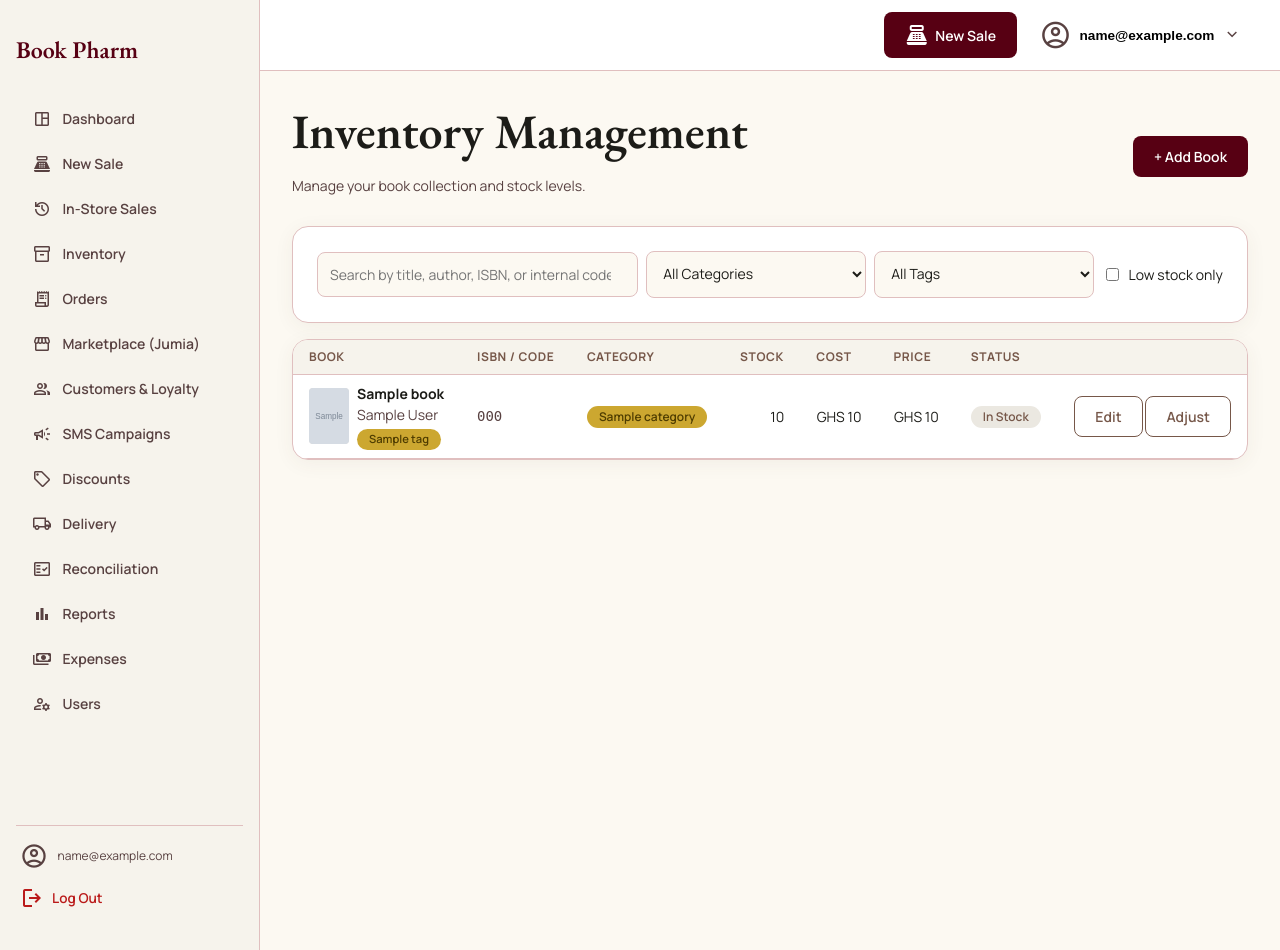
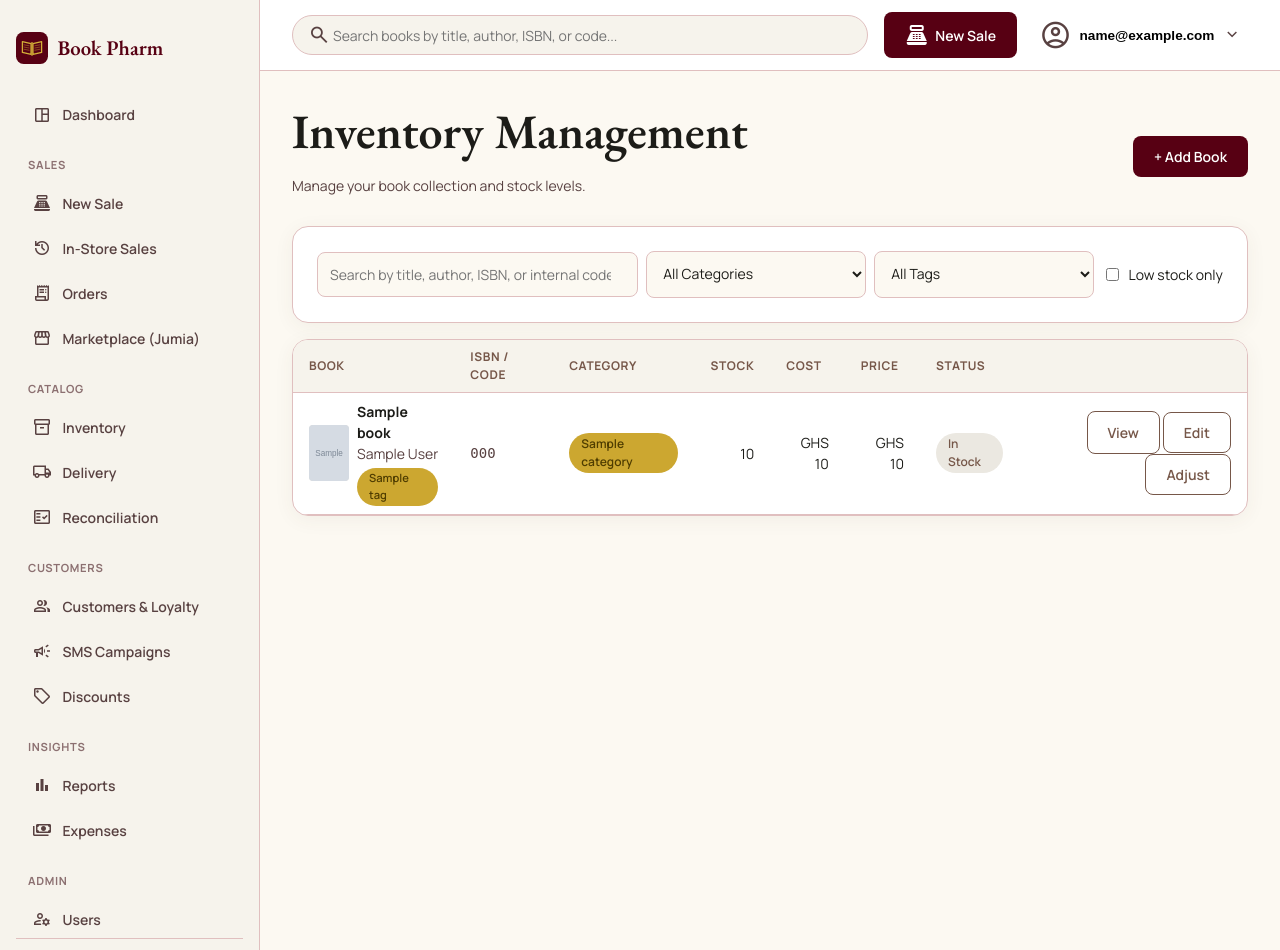
Before and after one commit to Wisdom-Delali/Book-Pharm, a Django app: template backend/templates/portal/catalog/book_list.html in a window 1280 px wide. Run offline with Django 4.2, Linux system fonts and the light colour scheme; a user stored in the database is signed in; tables that the repository leaves empty hold one stand-in row (values such as "Sample post"); the template is opened without the code that fills it: most values are stand-ins (such as "Sample title", 1, 10 or a date in 2020); grey boxes marked "Sample" are stand-in pictures; some libraries are stand-ins or nearby versions.

Commit message:
feat: Implement price change logging and book history feature
- Added PriceChangeLog model to track changes in cost and selling prices of books.
- Updated Book model to include many-to-many relationship with Tag.
- Enhanced BookAdmin to log price changes on save.
- Created book history view to display price changes, sales history, and stock adjustments.
- Updated portal templates to include a "View" button for accessing book history.
- Introduced a new logo for branding across the portal and storefront.
- Improved portal sidebar and topbar for better navigation and search functionality.

```diff
--- a/backend/apps/portal/urls.py
+++ b/backend/apps/portal/urls.py
@@ -18,6 +18,7 @@ urlpatterns = [
     path('catalog/books/new/', views.book_create, name='book_create'),
     path('catalog/books/<int:pk>/edit/', views.book_update, name='book_update'),
     path('catalog/books/<int:pk>/adjust-stock/', views.stock_adjust, name='stock_adjust'),
+    path('catalog/books/<int:pk>/history/', views.book_history, name='book_history'),
     path('customers/', customer_views.customer_list, name='customer_list'),
     path('customers/loyalty-settings/', customer_views.loyalty_settings, name='loyalty_settings'),
     path('customers/<int:pk>/', customer_views.customer_detail, name='customer_detail'),
--- a/backend/static/css/portal-layout.css
+++ b/backend/static/css/portal-layout.css
@@ -25,13 +25,32 @@
 
 .portal-sidebar__brand {
   font-family: var(--font-display);
-  font-size: 1.5rem;
+  font-size: 1.3rem;
   font-weight: 700;
   color: var(--color-primary);
   text-decoration: none;
-  display: block;
-  margin-bottom: var(--space-stack-lg);
+  display: flex;
+  align-items: center;
+  gap: 0.6rem;
 }
+.portal-sidebar__brand img { flex-shrink: 0; border-radius: var(--radius-sm); }
+
+.portal-sidebar__divider {
+  height: 1px;
+  background: var(--color-outline-variant);
+  opacity: 0.6;
+  margin: var(--space-stack-md) 0;
+}
+
+.portal-sidebar__section-label {
+  font-size: 0.7rem;
+  font-weight: 700;
+  letter-spacing: 0.06em;
+  text-transform: uppercase;
+  color: var(--color-outline);
+  margin: var(--space-stack-md) 0.75rem 0.2rem;
+}
+.portal-sidebar__section-label:first-child { margin-top: 0; }
 
 .portal-sidebar__nav { display: flex; flex-direction: column; gap: var(--space-stack-sm); }
 
@@ -88,6 +107,34 @@
   border-bottom: 1px solid var(--color-outline-variant);
   padding: 0.75rem var(--space-margin);
 }
+/* Books only (submits to portal:book_list?q=, which already filters the
+   Inventory list by title/author/isbn/internal_code) — same expand-on-tap
+   pattern as the storefront's topbar search, but full-width on desktop
+   here rather than the storefront's fixed max-width, since there's no
+   competing nav-links cluster to share the row with. */
+.portal-topbar__search { flex: 1 1 auto; max-width: 640px; position: relative; }
+.portal-topbar__search-toggle {
+  position: absolute;
+  left: 0.7rem;
+  top: 50%;
+  transform: translateY(-50%);
+  background: none;
+  border: none;
+  padding: 0.3rem;
+  display: flex;
+  color: var(--color-on-surface-variant);
+  cursor: pointer;
+}
+.portal-topbar__search-toggle .material-symbols-outlined { font-size: 1.4rem; }
+.portal-topbar__search input {
+  width: 100%;
+  padding: 0.6rem 1rem 0.6rem 2.5rem;
+  border: 1px solid var(--color-outline-variant);
+  border-radius: var(--radius-full);
+  background: var(--color-surface-container-low);
+  font-family: var(--font-body);
+}
+
 .portal-topbar__new-sale { display: flex; align-items: center; gap: 0.4rem; }
 
 .portal-topbar__user { position: relative; }
--- a/backend/static/css/storefront-layout.css
+++ b/backend/static/css/storefront-layout.css
@@ -127,10 +127,12 @@ body {
      page at any width. Its row is level with search/nav/cart (same
      .storefront-topbar__inner), just in a separate flex region from them. */
   display: flex;
-  flex-direction: column;
-  line-height: 1.15;
+  align-items: center;
+  gap: 0.6rem;
   text-decoration: none;
 }
+.storefront-topbar__brand-mark { flex-shrink: 0; border-radius: var(--radius-sm); }
+.storefront-topbar__brand-text { display: flex; flex-direction: column; line-height: 1.15; }
 .storefront-topbar__brand-name {
   font-family: var(--font-display);
   font-size: 1.4rem;
--- a/backend/templates/portal/base.html
+++ b/backend/templates/portal/base.html
@@ -18,19 +18,22 @@
   <div class="portal-shell" x-data="{ sidebarOpen: false }">
     <div class="portal-sidebar-backdrop" x-show="sidebarOpen" x-cloak @click="sidebarOpen = false"></div>
     <aside class="portal-sidebar" :class="{ 'is-open': sidebarOpen }">
-      <a class="portal-sidebar__brand" href="{% url 'portal:dashboard' %}">Book Pharm</a>
+      <a class="portal-sidebar__brand" href="{% url 'portal:dashboard' %}">
+        <img src="{% static 'img/logo.svg' %}" alt="" width="32" height="32">
+        <span>Book Pharm</span>
+      </a>
+      <div class="portal-sidebar__divider"></div>
       <nav class="portal-sidebar__nav" @click="sidebarOpen = false">
         <a href="{% url 'portal:dashboard' %}" class="{% if active_nav == 'dashboard' %}is-active{% endif %}">
           <span class="material-symbols-outlined">space_dashboard</span> Dashboard
         </a>
+
+        <p class="portal-sidebar__section-label">Sales</p>
         <a href="{% url 'portal:register_create' %}" class="{% if active_nav == 'register' %}is-active{% endif %}">
           <span class="material-symbols-outlined">point_of_sale</span> New Sale
         </a>
         <a href="{% url 'portal:register_list' %}" class="{% if active_nav == 'register_list' %}is-active{% endif %}">
           <span class="material-symbols-outlined">history</span> In-Store Sales
-        </a>
-        <a href="{% url 'portal:book_list' %}" class="{% if active_nav == 'catalog' %}is-active{% endif %}">
-          <span class="material-symbols-outlined">inventory_2</span> Inventory
         </a>
         <a href="{% url 'portal:order_list' %}" class="{% if active_nav == 'orders' %}is-active{% endif %}">
           <span class="material-symbols-outlined">receipt_long</span> Orders
@@ -38,6 +41,19 @@
         <a href="{% url 'portal:marketplace_list' %}" class="{% if active_nav == 'marketplace' %}is-active{% endif %}">
           <span class="material-symbols-outlined">storefront</span> Marketplace (Jumia)
         </a>
+
+        <p class="portal-sidebar__section-label">Catalog</p>
+        <a href="{% url 'portal:book_list' %}" class="{% if active_nav == 'catalog' %}is-active{% endif %}">
+          <span class="material-symbols-outlined">inventory_2</span> Inventory
+        </a>
+        <a href="{% url 'portal:delivery_settings' %}" class="{% if active_nav == 'delivery' %}is-active{% endif %}">
+          <span class="material-symbols-outlined">local_shipping</span> Delivery
+        </a>
+        <a href="{% url 'portal:reconciliation_list' %}" class="{% if active_nav == 'reconciliation' %}is-active{% endif %}">
+          <span class="material-symbols-outlined">fact_check</span> Reconciliation
+        </a>
+
+        <p class="portal-sidebar__section-label">Customers</p>
         <a href="{% url 'portal:customer_list' %}" class="{% if active_nav == 'customers' %}is-active{% endif %}">
           <span class="material-symbols-outlined">group</span> Customers &amp; Loyalty
         </a>
@@ -47,18 +63,16 @@
         <a href="{% url 'portal:discount_list' %}" class="{% if active_nav == 'discounts' %}is-active{% endif %}">
           <span class="material-symbols-outlined">sell</span> Discounts
         </a>
-        <a href="{% url 'portal:delivery_settings' %}" class="{% if active_nav == 'delivery' %}is-active{% endif %}">
-          <span class="material-symbols-outlined">local_shipping</span> Delivery
-        </a>
-        <a href="{% url 'portal:reconciliation_list' %}" class="{% if active_nav == 'reconciliation' %}is-active{% endif %}">
-          <span class="material-symbols-outlined">fact_check</span> Reconciliation
-        </a>
+
+        <p class="portal-sidebar__section-label">Insights</p>
         <a href="{% url 'portal:reports_sales' %}" class="{% if active_nav == 'reports' %}is-active{% endif %}">
           <span class="material-symbols-outlined">bar_chart</span> Reports
         </a>
         <a href="{% url 'portal:expense_list' %}" class="{% if active_nav == 'expenses' %}is-active{% endif %}">
           <span class="material-symbols-outlined">payments</span> Expenses
         </a>
+
+        <p class="portal-sidebar__section-label">Admin</p>
         <a href="{% url 'portal:user_list' %}" class="{% if active_nav == 'users' %}is-active{% endif %}">
           <span class="material-symbols-outlined">manage_accounts</span> Users
         </a>
@@ -80,6 +94,12 @@
         <button type="button" class="portal-menu-toggle" @click="sidebarOpen = !sidebarOpen" aria-label="Toggle navigation">
           <span class="material-symbols-outlined">menu</span>
         </button>
+        <form class="portal-topbar__search" method="get" action="{% url 'portal:book_list' %}" x-data="{ searchOpen: false }" :class="{ 'is-open': searchOpen }">
+          <button type="button" class="portal-topbar__search-toggle" @click="searchOpen = !searchOpen" aria-label="Toggle search">
+            <span class="material-symbols-outlined">search</span>
+          </button>
+          <input type="search" name="q" placeholder="Search books by title, author, ISBN, or code...">
+        </form>
         <a href="{% url 'portal:register_create' %}" class="btn btn--primary portal-topbar__new-sale">
           <span class="material-symbols-outlined">point_of_sale</span> <span class="portal-topbar__new-sale-label">New Sale</span>
         </a>
--- a/backend/templates/portal/catalog/_catalog_content.html
+++ b/backend/templates/portal/catalog/_catalog_content.html
@@ -76,6 +76,7 @@
             {% endif %}
           </td>
           <td class="text-right">
+            <a class="btn btn--secondary" href="{% url 'portal:book_history' book.pk %}">View</a>
             <button class="btn btn--secondary" hx-get="{% url 'portal:book_update' book.pk %}" hx-target="#catalog-content" hx-swap="outerHTML">Edit</button>
             <button class="btn btn--secondary" hx-get="{% url 'portal:stock_adjust' book.pk %}" hx-target="#catalog-content" hx-swap="outerHTML">Adjust</button>
           </td>
--- a/backend/templates/portal/login.html
+++ b/backend/templates/portal/login.html
@@ -20,7 +20,7 @@
           <span class="material-symbols-outlined">arrow_back</span> Back to website
         </a>
         <div class="portal-auth-brand">
-          <span class="material-symbols-outlined">auto_stories</span>
+          <img src="{% static 'img/logo.svg' %}" alt="" width="34" height="34">
           <span>Book Pharm</span>
         </div>
 
--- a/desktop/renderer/index.html
+++ b/desktop/renderer/index.html
@@ -14,6 +14,10 @@
 
 <!-- Sign-in view -->
 <section id="view-settings" class="settings-view hidden">
+  <div class="settings-view__brand">
+    <img src="logo.svg" alt="" width="40" height="40">
+    <span>Book Pharm</span>
+  </div>
   <h2>Sign in</h2>
   <p style="color: var(--color-secondary); font-size: 0.85rem;">Enter the shop's API address and your Book Pharm email and password. The owner creates accounts from the portal's Users page.</p>
   <div id="settings-error" class="error-banner hidden"></div>
@@ -38,7 +42,7 @@
 <div id="view-app" class="hidden">
   <header class="topbar">
     <div class="topbar__left">
-      <span class="topbar__brand">Book Pharm</span>
+      <span class="topbar__brand"><img src="logo.svg" alt="" width="24" height="24">Book Pharm</span>
       <div class="topbar__attendant">
         <span class="name" id="attendant-name">—</span>
         <nav class="view-tabs">
--- a/desktop/renderer/styles.css
+++ b/desktop/renderer/styles.css
@@ -70,7 +70,11 @@ input, select { font-family: var(--font-body); }
   border-bottom: 1px solid var(--color-outline-variant);
 }
 .topbar__left { display: flex; align-items: center; gap: 1.25rem; }
-.topbar__brand { font-size: 1.25rem; font-weight: 700; color: var(--color-primary); }
+.topbar__brand { display: flex; align-items: center; gap: 0.5rem; font-size: 1.25rem; font-weight: 700; color: var(--color-primary); }
+.topbar__brand img { border-radius: 4px; }
+
+.settings-view__brand { display: flex; align-items: center; gap: 0.6rem; font-size: 1.1rem; font-weight: 700; color: var(--color-primary); }
+.settings-view__brand img { border-radius: 6px; }
 .topbar__attendant { display: flex; align-items: center; gap: 0.75rem; line-height: 1.2; }
 .topbar__attendant .name { font-size: 0.8rem; font-weight: 600; }
 .topbar__right { display: flex; align-items: center; gap: 0.75rem; }
```
Also changed, not shown: other parts of backend/static/css/portal-layout.css (+44 -2 lines), CLAUDE.md (+4 -1 lines), ROADMAP.md (+14 -0 lines), backend/apps/catalog/admin.py (+22 -1 lines), backend/apps/catalog/models.py (+28 -0 lines), backend/apps/catalog/services.py (added, +17 -0 lines), backend/apps/portal/views.py (+33 -0 lines), backend/templates/portal/catalog/book_history.html (added, +117 -0 lines), backend/templates/storefront/base.html (+5 -2 lines), backend/apps/catalog/migrations/0005_pricechangelog.py (added), backend/static/img/logo.svg (added), desktop/renderer/logo.svg (added).
